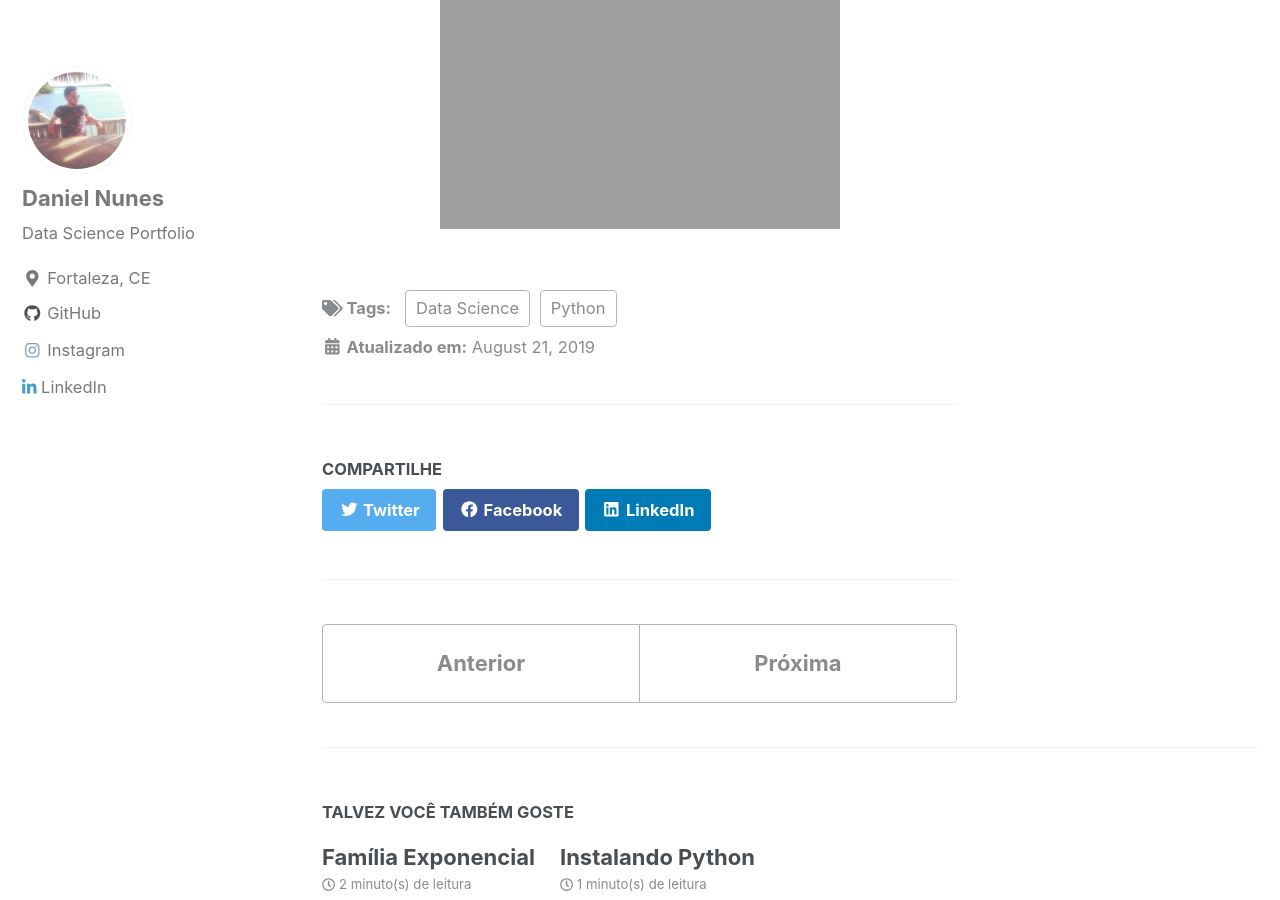
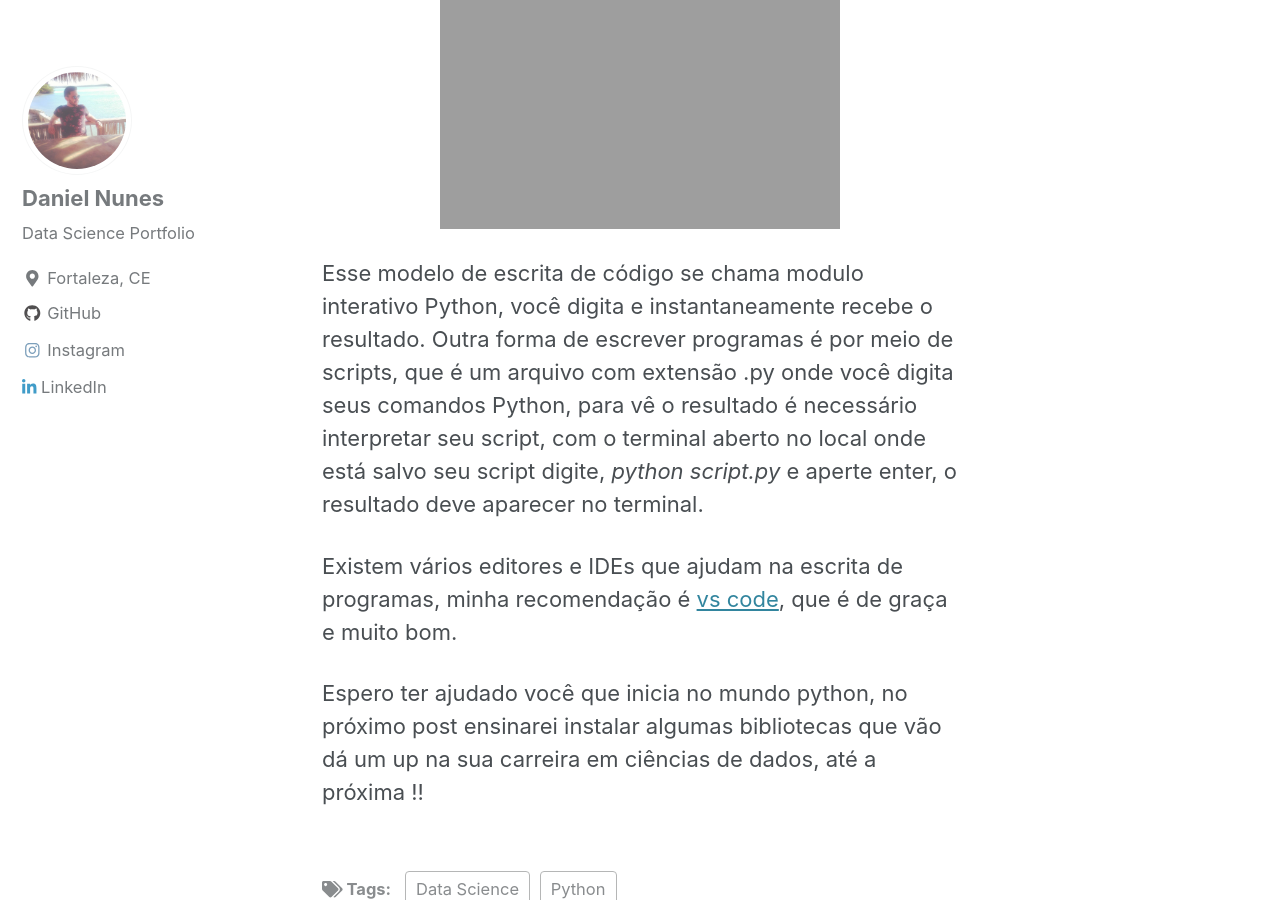
Before and after one commit to danielmnunes/danielmnunes.github.io, a Jekyll site: the page built from _posts/2019-09-16-hello-world.md, in a window 1280 px wide and 900 px high, scrolled down 1078 px. Built offline with Jekyll 4.4.1, drawn with Linux system fonts in a browser that asks for light colours; cached includes are drawn as plain includes; nearby versions of some CDN libraries; emoji names are drawn with the system emoji font.

Commit message:
Update 2019-09-16-hello-world.md

```diff
--- a/_posts/2019-09-16-hello-world.md
+++ b/_posts/2019-09-16-hello-world.md
@@ -16,3 +16,9 @@ Abra uma prompt de comando ou terminal, e digite *python* e aperte enter, deve a
 Agora digite, *print(“Hello Wold !!”)* e aperte enter. Voilà, eis que surge seu primeiro programa Python :clap: :clap: :clap:
 
 ![image-center]({{ site.url }}{{ site.baseurl }}/images/hello.gif){: .align-center}
+
+Esse modelo de escrita de código se chama modulo interativo Python, você digita e instantaneamente recebe o resultado. Outra forma de escrever programas é por meio de scripts, que é um arquivo com extensão .py onde você digita seus comandos Python, para vê o resultado é necessário interpretar seu script, com o terminal aberto no local onde está salvo seu script digite, *python script.py* e aperte enter, o resultado deve aparecer no terminal.
+
+Existem vários editores e IDEs que ajudam na escrita de programas, minha recomendação é [vs code](https://code.visualstudio.com/), que é de graça e muito bom.
+
+Espero ter ajudado você que inicia no mundo python, no próximo post ensinarei instalar algumas bibliotecas que vão dá um up na sua carreira em ciências de dados, até a próxima !!
```
